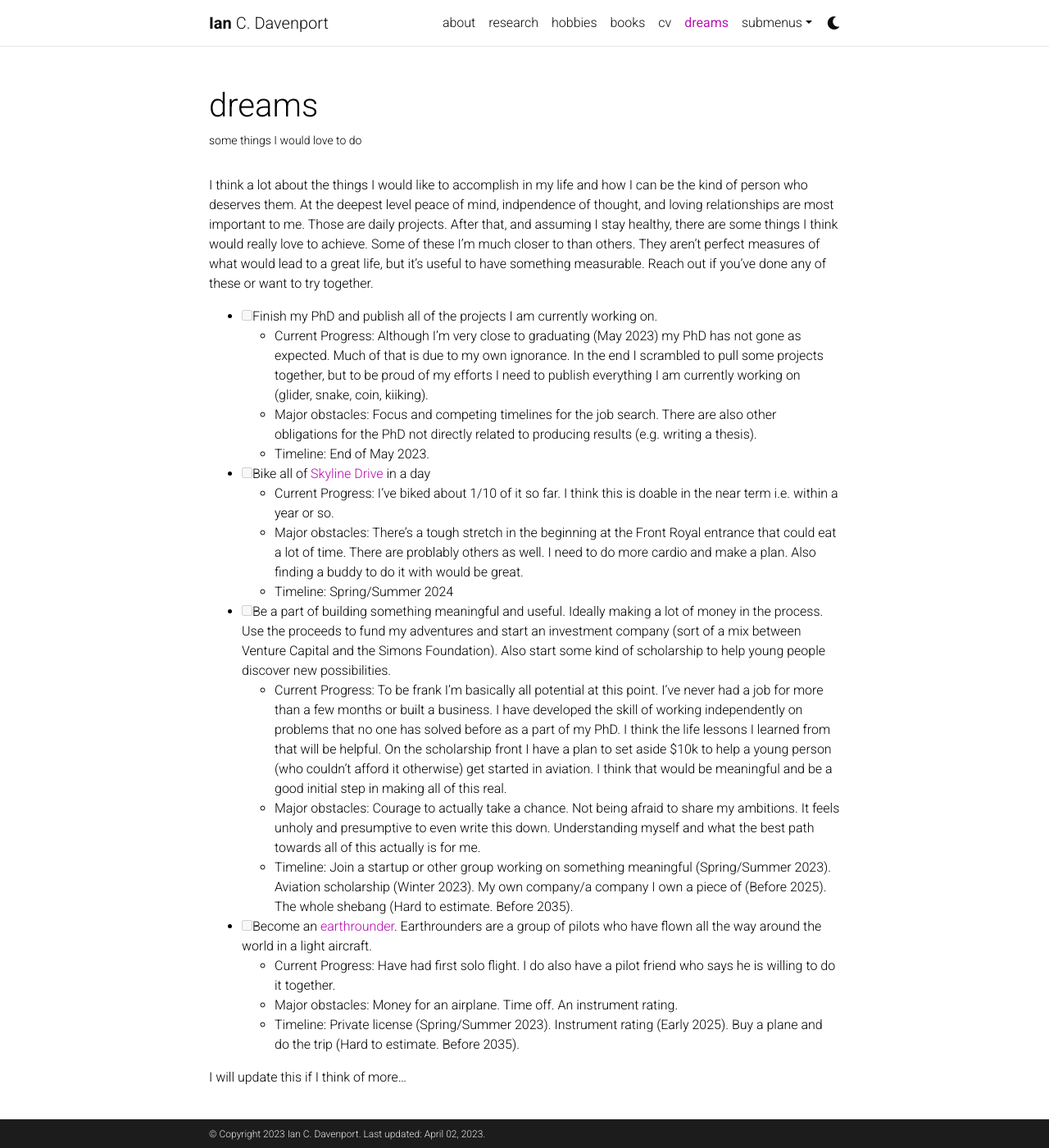
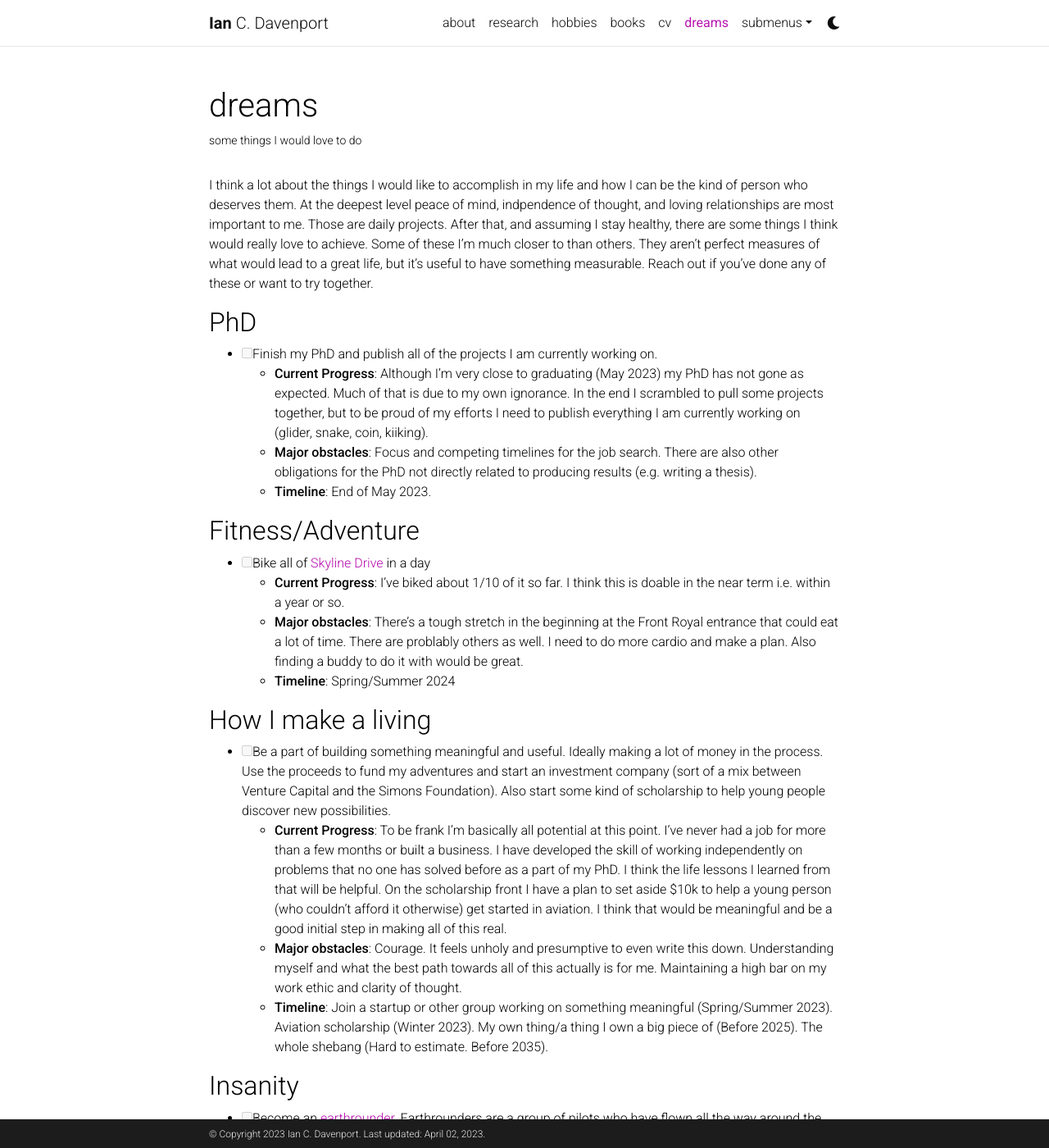
Before and after one commit to davenpi/davenpi.github.io, a Jekyll site: the page built from _pages/pie.md, in a window 1280 px wide and 1400 px high. Shown: the whole window at 82% size. Built offline with Jekyll 4.4.1, drawn with Linux system fonts in a browser that asks for light colours; comment, search, counter and statistics services are not loaded; a style sheet for code colours, icons or effects is not loaded; some of the changed text lies outside the part shown.

Commit message:
update formatting in dreams

```diff
--- a/_pages/pie.md
+++ b/_pages/pie.md
@@ -17,35 +17,43 @@ there are some things I think would really love to achieve. Some of these I'm mu
 perfect measures of what would lead to a great life, but it's useful to have something measurable. Reach out
 if you've done any of these or want to try together.
 
+
+## PhD
 - [ ] Finish my PhD and publish all of the projects I am currently working on.
-    - Current Progress: Although I'm very close to graduating (May 2023) my PhD has not gone as expected. Much of that is
+    - **Current Progress**: Although I'm very close to graduating (May 2023) my PhD has not gone as expected. Much of that is
     due to my own ignorance. In the end I scrambled to pull some projects together, but to be proud of my efforts I need
     to publish everything I am currently working on (glider, snake, coin, kiiking).
-    - Major obstacles: Focus and competing timelines for the job search. There are also other obligations for the PhD not directly
+    - **Major obstacles**: Focus and competing timelines for the job search. There are also other obligations for the PhD not directly
     related to producing results (e.g. writing a thesis).
-    - Timeline: End of May 2023.
+    - **Timeline**: End of May 2023.
+
+## Fitness/Adventure
 - [ ] Bike all of [Skyline Drive](https://www.nps.gov/shen/planyourvisit/driving-skyline-drive.htm) in a day
-    - Current Progress: I've biked about 1/10 of it so far. I think this is doable in the near term i.e. within a year or so.
-    - Major obstacles: There's a tough stretch in the beginning at the Front Royal entrance that could eat a lot of time. There
+    - **Current Progress**: I've biked about 1/10 of it so far. I think this is doable in the near term i.e. within a year or so.
+    - **Major obstacles**: There's a tough stretch in the beginning at the Front Royal entrance that could eat a lot of time. There
     are problably others as well. I need to do more cardio and make a plan. Also finding a buddy to do it with would be great.
-    - Timeline: Spring/Summer 2024
+    - **Timeline**: Spring/Summer 2024
+
+## How I make a living
 - [ ] Be a part of building something meaningful and useful. Ideally making a lot of money in the process. Use the proceeds to fund
 my adventures and start an investment company (sort of a mix between Venture Capital and the Simons Foundation). Also start some kind
 of scholarship to help young people discover new possibilities.
-    - Current Progress: To be frank I'm basically all potential at this point. I've never had a job for more than a few months or
+    - **Current Progress**: To be frank I'm basically all potential at this point. I've never had a job for more than a few months or
     built a business. I have developed the skill of working independently on problems that no one has solved before as a part of my PhD.
     I think the life lessons I learned from that will be helpful. On the scholarship front I have a plan to set aside $10k
-    to help a young person (who couldn't afford it otherwise) get started in aviation. I think that would be meaningful and be a good initial step in making
-    all of this real.
-    - Major obstacles: Courage to actually take a chance. Not being afraid to share my ambitions. It feels unholy and presumptive to even write this down.
-    Understanding myself and what the best path towards all of this actually is for me.
-    - Timeline: Join a startup or other group working on something meaningful (Spring/Summer 2023). Aviation scholarship (Winter 2023).
-    My own company/a company I own a piece of (Before 2025). The whole shebang (Hard to estimate. Before 2035).
+    to help a young person (who couldn't afford it otherwise) get started in aviation. I think that would be meaningful and be a good
+    initial step in making all of this real.
+    - **Major obstacles**: Courage. It feels unholy and presumptive to even write this down. Understanding myself and what the best path towards
+    all of this actually is for me. Maintaining a high bar on my work ethic and clarity of thought.
+    - **Timeline**: Join a startup or other group working on something meaningful (Spring/Summer 2023). Aviation scholarship (Winter 2023).
+    My own thing/a thing I own a big piece of (Before 2025). The whole shebang (Hard to estimate. Before 2035).
+
+## Insanity
 - [ ] Become an [earthrounder](https://www.earthrounders.com/are_you_one.php). Earthrounders are a group of
 pilots who have flown all the way around the world in a light aircraft.
-    - Current Progress: Have had first solo flight. I do also have a pilot friend who says he
+    - **Current Progress**: Have had first solo flight. I do also have a pilot friend who says he
     is willing to do it together.
-    - Major obstacles: Money for an airplane. Time off. An instrument rating.
-    - Timeline: Private license (Spring/Summer 2023). Instrument rating (Early 2025). Buy a plane and do the trip (Hard to estimate. Before 2035).
+    - **Major obstacles**: Money for an airplane. Time off. An instrument rating.
+    - **Timeline**: Private license (Spring/Summer 2023). Instrument rating (Early 2025). Buy a plane and do the trip (Hard to estimate. Before 2035).
 
 I will update this if I think of more...
```
